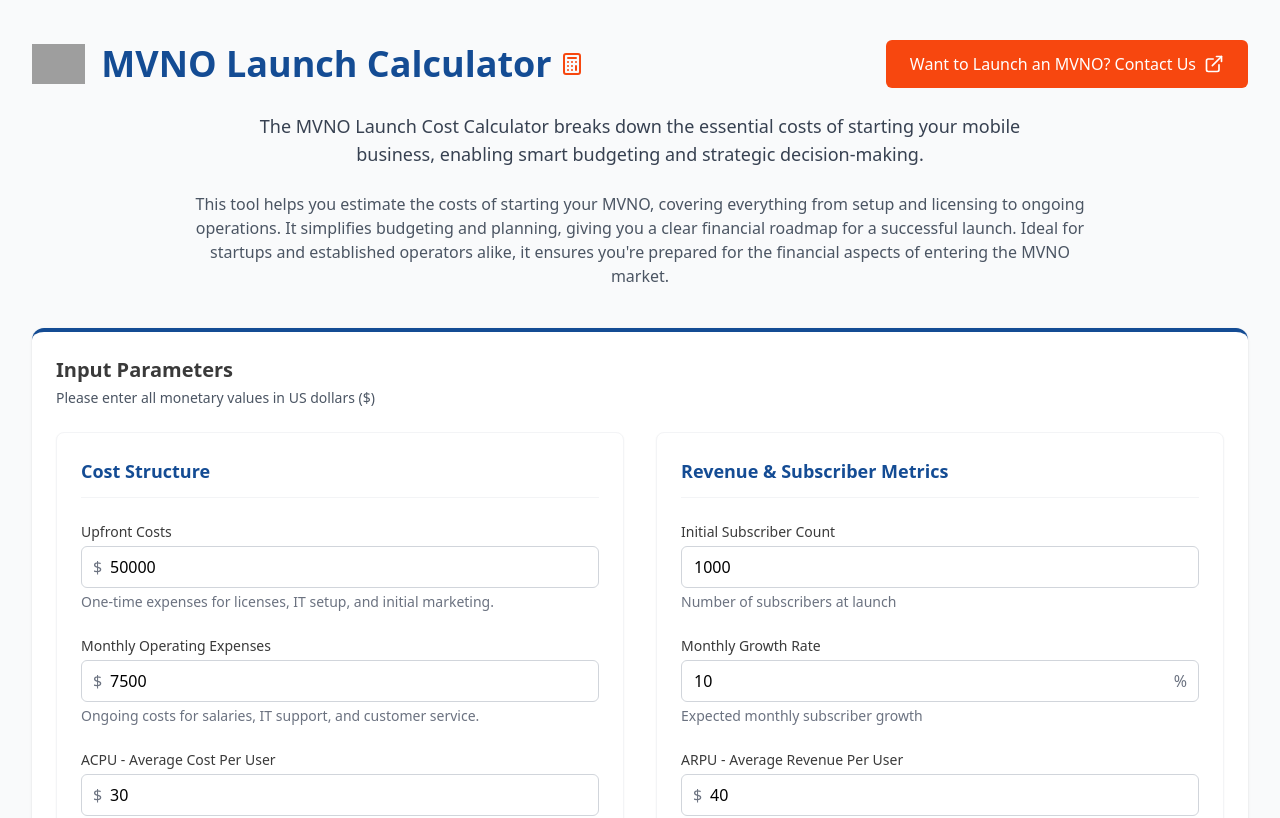
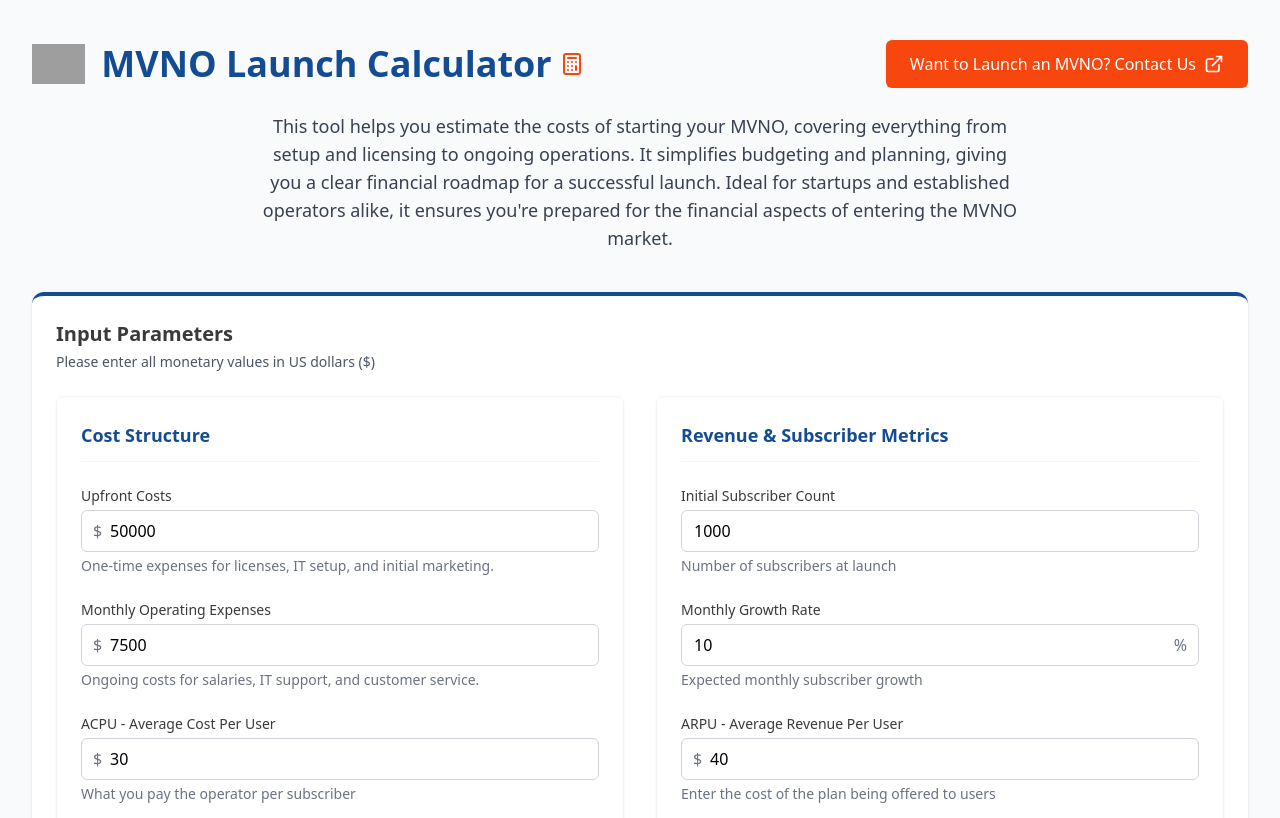
Before and after one commit to devil2123/MVNO_Spenza, a React (Vite) app: page / in a window 1280 px wide. Shown: the top 818 px of the page. Built offline with nearby package versions, Linux system fonts and the light colour scheme; grey boxes are pictures that could not be loaded.

Commit message:
Update App.tsx

```diff
--- a/src/App.tsx
+++ b/src/App.tsx
@@ -11,7 +11,7 @@ const initialInputs: MVNOInputs = {
   initialSubscribers: 1000,
   arpu: 40,
   acpu: 30,
-  monthlyGrowthRate: 0.10,
+  monthlyGrowthRate: 0.1,
   churnRate: 0.02,
   projectionMonths: 12
 };
@@ -20,7 +20,7 @@ function App() {
   const [inputs, setInputs] = useState<MVNOInputs>(initialInputs);
 
   const handleInputChange = (field: keyof MVNOInputs, value: number) => {
-    setInputs(prev => ({ ...prev, [field]: value }));
+    setInputs((prev) => ({ ...prev, [field]: value }));
   };
 
   const projections = calculateProjections(inputs);
@@ -54,20 +54,13 @@ function App() {
           </a>
         </div>
 
-        {/* Subheading */}
-        <div className="text-center mb-6">
+        {/* Subheading - now replaced with new text */}
+        <div className="text-center mb-10">
           <p className="text-gray-700 text-base md:text-lg max-w-3xl mx-auto">
-            The MVNO Launch Cost Calculator breaks down the essential costs of starting your mobile business,
-            enabling smart budgeting and strategic decision-making.
-          </p>
-        </div>
-
-        {/* Additional Sub Copy */}
-        <div className="text-center mb-10">
-          <p className="text-gray-600 text-sm md:text-base max-w-4xl mx-auto leading-relaxed">
-            This tool helps you estimate the costs of starting your MVNO, covering everything from setup and licensing to ongoing operations.
-            It simplifies budgeting and planning, giving you a clear financial roadmap for a successful launch.
-            Ideal for startups and established operators alike, it ensures you're prepared for the financial aspects of entering the MVNO market.
+            This tool helps you estimate the costs of starting your MVNO, covering everything from setup
+            and licensing to ongoing operations. It simplifies budgeting and planning, giving you a clear
+            financial roadmap for a successful launch. Ideal for startups and established operators alike,
+            it ensures you're prepared for the financial aspects of entering the MVNO market.
           </p>
         </div>
 
@@ -76,7 +69,9 @@ function App() {
           <div className="bg-white rounded-xl shadow p-6 border-t-4 border-[#144C94]">
             <div className="mb-6">
               <h2 className="text-xl font-semibold text-[#3A3A3A]">Input Parameters</h2>
-              <p className="mt-1 text-sm text-gray-600">Please enter all monetary values in US dollars ($)</p>
+              <p className="mt-1 text-sm text-gray-600">
+                Please enter all monetary values in US dollars ($)
+              </p>
             </div>
             <InputSection inputs={inputs} onChange={handleInputChange} />
           </div>
```
